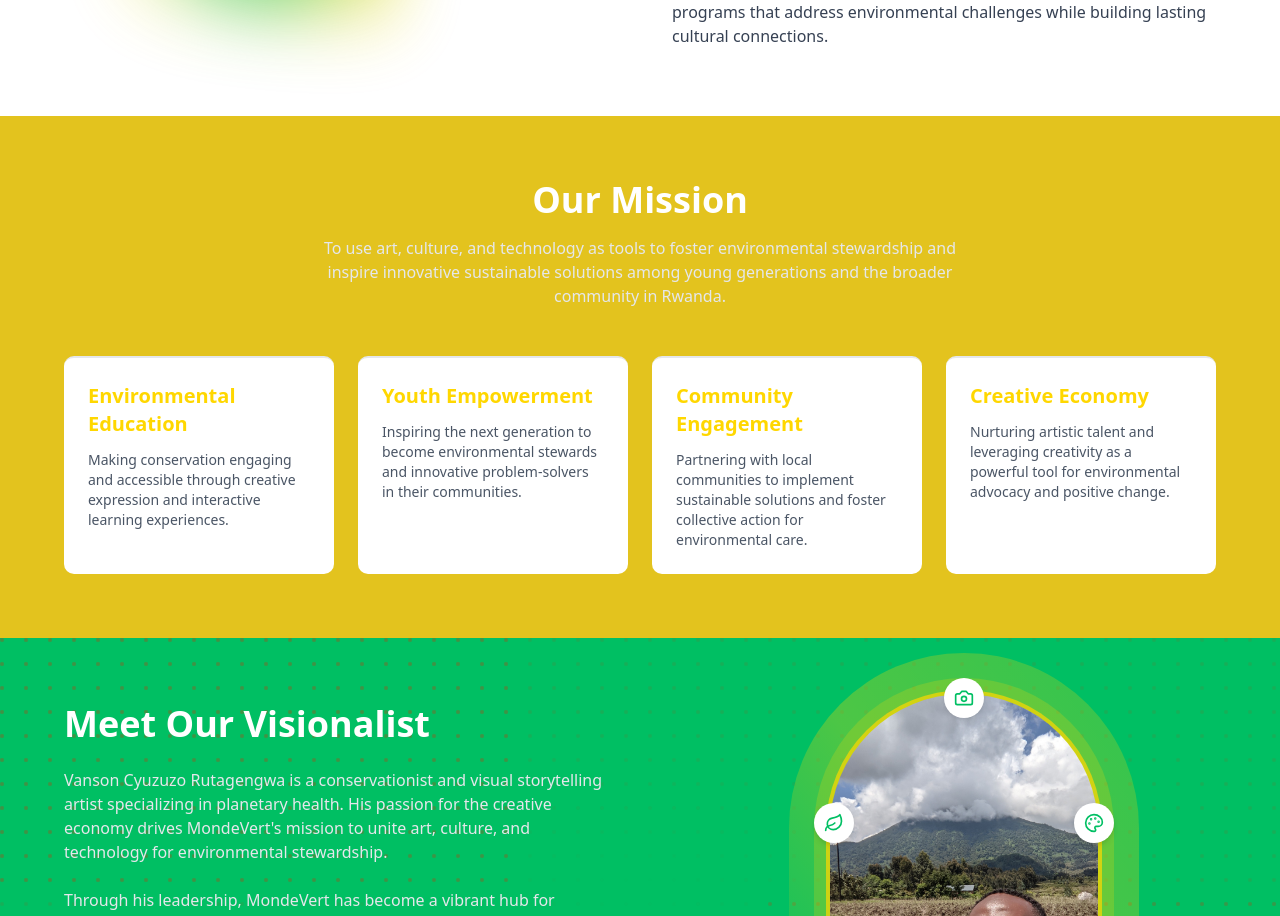
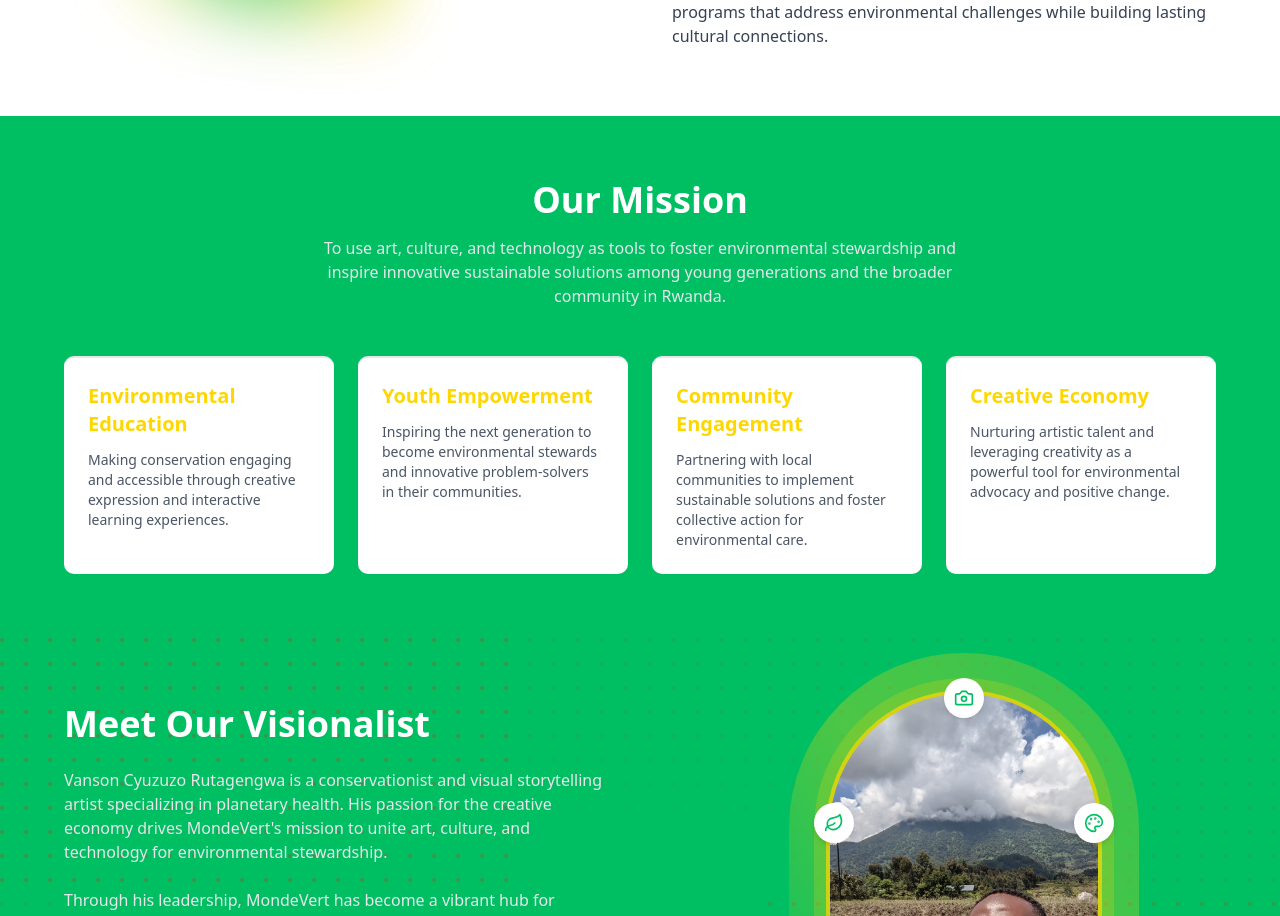
Before and after one commit to buwituze/MondeVertSite, a Next.js app: page / in a window 1280 px wide. Shown: the part 1383-2299 px from the top of the page. Built offline with nearby package versions, Linux system fonts and the light colour scheme; a web font is replaced by a local one.

Commit message:
changed the mission color

```diff
--- a/components/about/mission-section.tsx
+++ b/components/about/mission-section.tsx
@@ -27,7 +27,7 @@ const missions = [
 
 export default function MissionSection() {
   return (
-    <section className="w-full text-gray-800 relative bg-[#e3c31e]">
+    <section className="w-full text-gray-800 relative bg-[#00bf63]">
       <div className="container mx-auto px-4 py-16 relative">
         {/* Mission Header */}
         <motion.div
```
